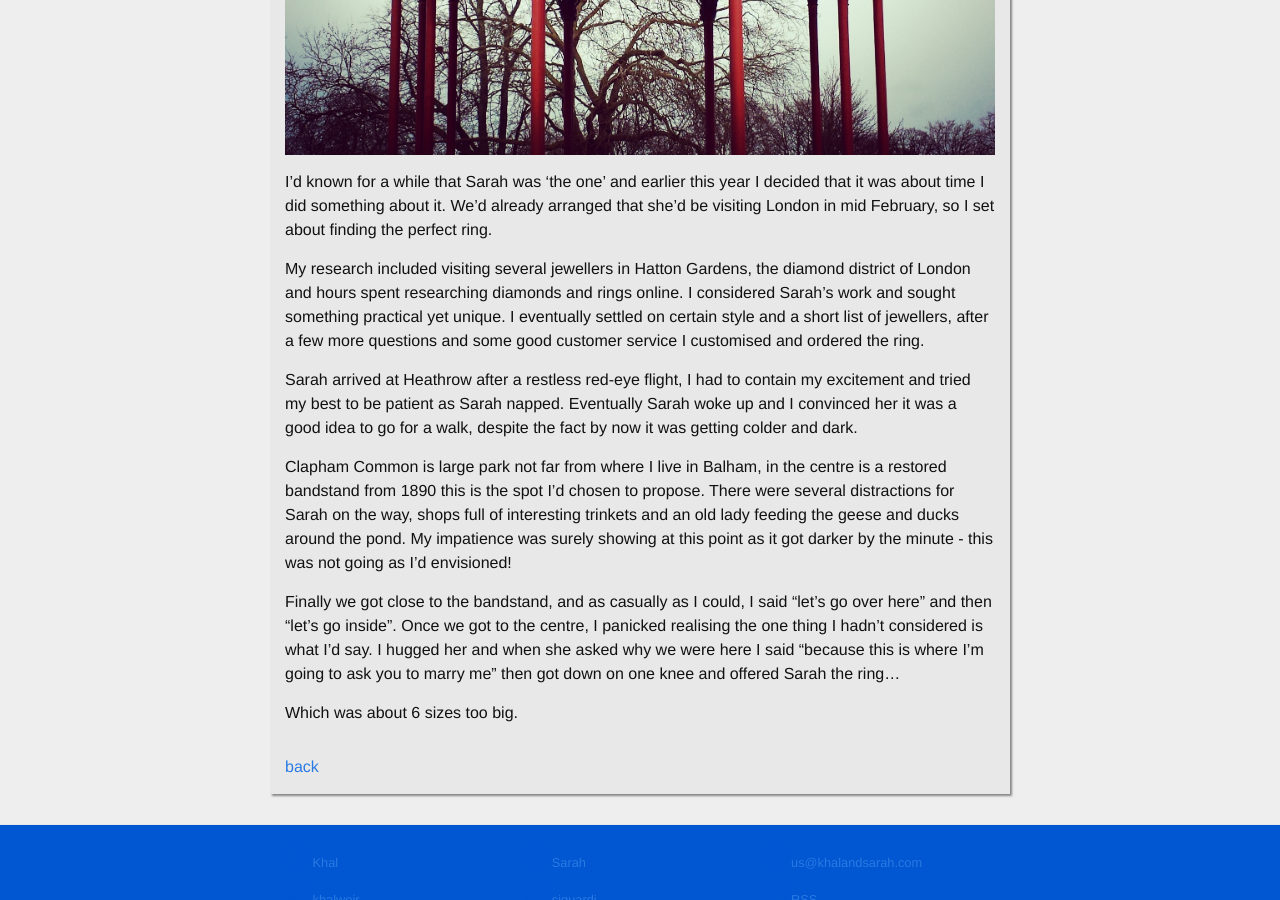
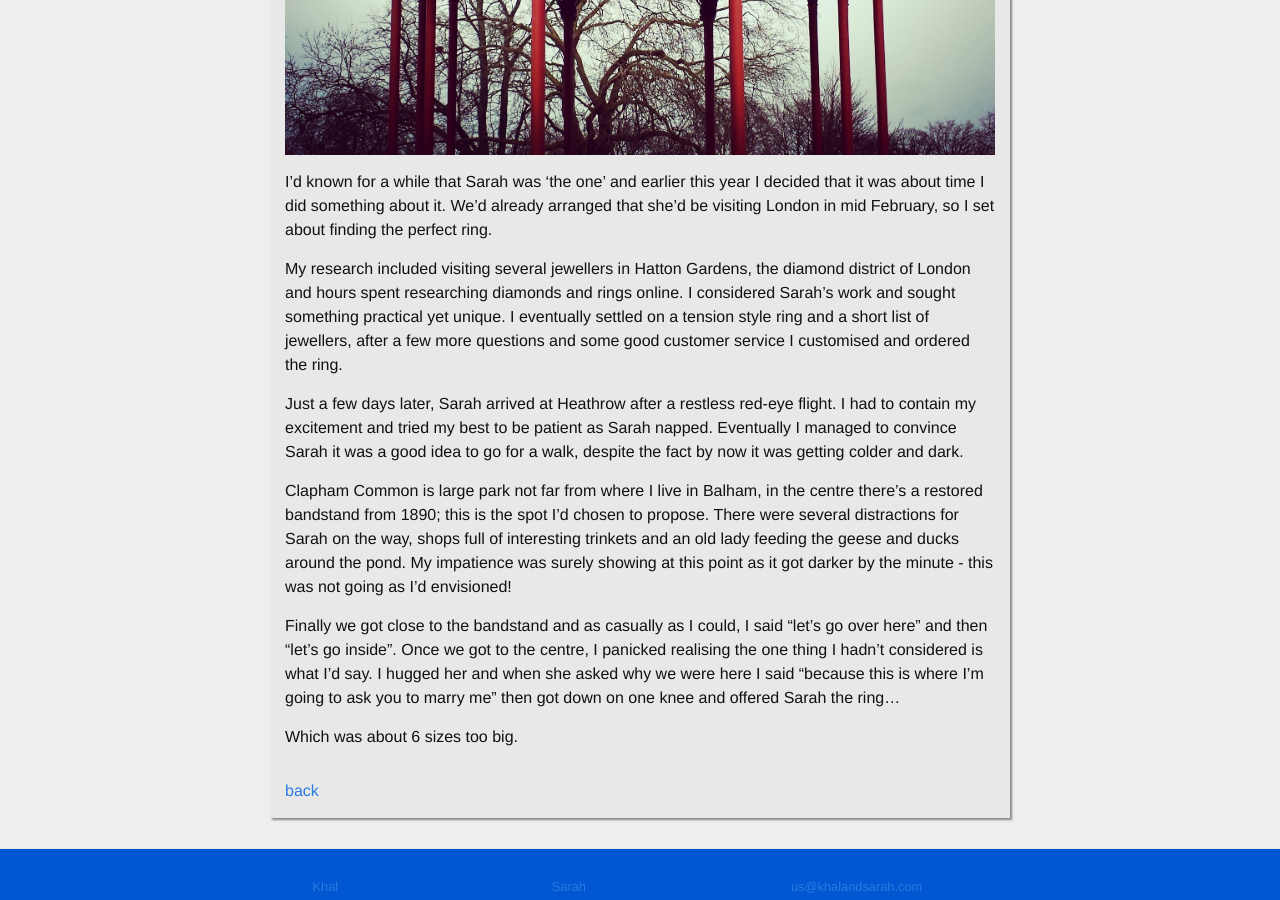
Before and after one commit to chanchad2001/wedsite-1, a Jekyll site: the page built from _posts/2015-02-24-theproposal.markdown, in a window 1280 px wide and 900 px high, scrolled down 1055 px. Built offline with Jekyll 4.4.1, drawn with Linux system fonts in a browser that asks for light colours.

Commit message:
pushing live

```diff
--- a/CNAME
+++ b/CNAME
@@ -1 +1 @@
-preview.khalandsarah.com
+khalandsarah.com
--- a/_posts/2015-02-24-theproposal.markdown
+++ b/_posts/2015-02-24-theproposal.markdown
@@ -10,16 +10,16 @@ author: Khal
 I'd known for a while that Sarah was 'the one' and earlier this year I decided that it was about time I did something about it. We'd already arranged that she'd be visiting London in mid February, so I set about finding the perfect ring.
 
 
-My research included visiting several jewellers in Hatton Gardens, the diamond district of London and hours spent researching diamonds and rings online. I considered Sarah's work and sought something practical yet unique. I eventually settled on certain style and a short list of jewellers, after a few more questions and some good customer service I customised and ordered the ring.
+My research included visiting several jewellers in Hatton Gardens, the diamond district of London and hours spent researching diamonds and rings online. I considered Sarah's work and sought something practical yet unique. I eventually settled on a tension style ring and a short list of jewellers, after a few more questions and some good customer service I customised and ordered the ring.
 
 
-Sarah arrived at Heathrow after a restless red-eye flight, I had to contain my excitement and tried my best to be patient as Sarah napped. Eventually Sarah woke up and I convinced her it was a good idea to go for a walk, despite the fact by now it was getting colder and dark.
+Just a few days later, Sarah arrived at Heathrow after a restless red-eye flight. I had to contain my excitement and tried my best to be patient as Sarah napped. Eventually I managed to convince Sarah it was a good idea to go for a walk, despite the fact by now it was getting colder and dark.
 
 
-Clapham Common is large park not far from where I live in Balham, in the centre is a restored bandstand from 1890 this is the spot I'd chosen to propose. There were several distractions for Sarah on the way, shops full of interesting trinkets and an old lady feeding the geese and ducks around the pond. My impatience was surely showing at this point as it got darker by the minute - this was not going as I'd envisioned!
+Clapham Common is large park not far from where I live in Balham, in the centre there's a restored bandstand from 1890; this is the spot I'd chosen to propose. There were several distractions for Sarah on the way, shops full of interesting trinkets and an old lady feeding the geese and ducks around the pond. My impatience was surely showing at this point as it got darker by the minute - this was not going as I'd envisioned!
 
 
-Finally we got close to the bandstand, and as casually as I could, I said "let's go over here" and then "let's go inside". Once we got to the centre, I panicked realising the one thing I hadn't considered is what I'd say. I hugged her and when she asked why we were here I said "because this is where I'm going to ask you to marry me" then got down on one knee and offered Sarah the ring...
+Finally we got close to the bandstand and as casually as I could, I said "let's go over here" and then "let's go inside". Once we got to the centre, I panicked realising the one thing I hadn't considered is what I'd say. I hugged her and when she asked why we were here I said "because this is where I'm going to ask you to marry me" then got down on one knee and offered Sarah the ring...
 
 
 Which was about 6 sizes too big.
```
Also changed, not shown: _posts/2015-02-23-applyingforthevisa.markdown (+4 -3 lines).
